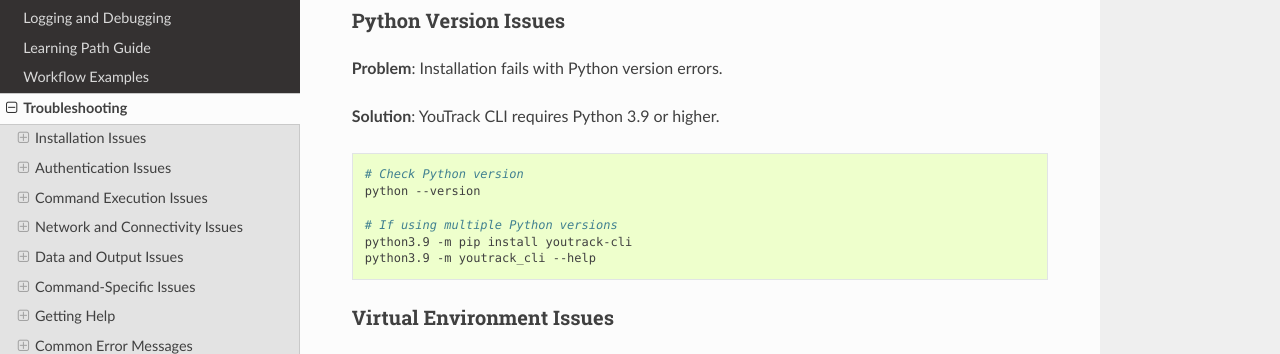
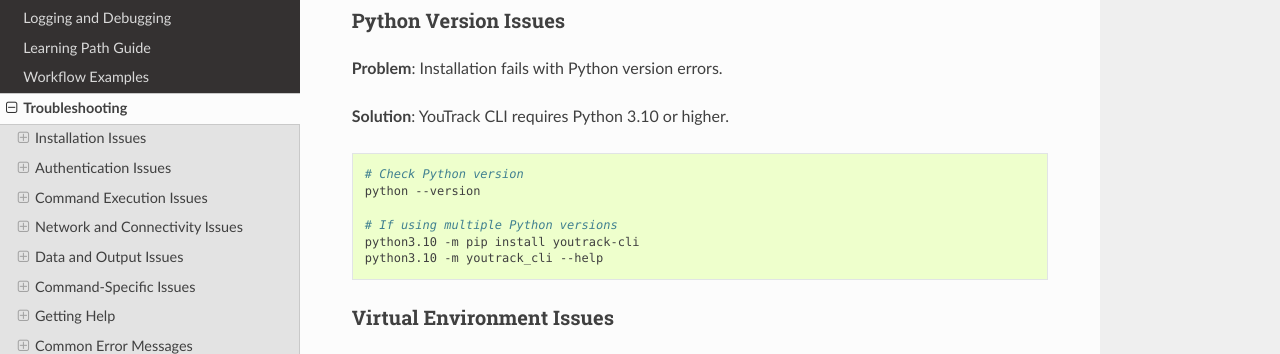
Before and after one commit to ryancheley/yt-cli, a Sphinx documentation site: the page built from docs/troubleshooting.rst, in a window 1280 px wide and 900 px high, scrolled down 1888 px. Shown: the part 151-505 px from the top of the window. Built offline with Sphinx 7.4.7 and the Read the Docs theme 3.1.0, drawn with Linux system fonts in a browser that asks for light colours.

Commit message:
🧹 Remove lingering Python 3.9 references and dead workarounds (#696)
The packaging drop of Python 3.9 (#650) shipped in 0.23.0 but left stale
references behind. Update docs to state Python 3.10+ as the minimum, fix the
pre-commit-doctor version check, and remove the obsolete lazy asyncio.Lock
workarounds in the HTTP client and cache managers (now created eagerly, which
also closes a latent first-caller race). Adds 0.24.0 CHANGELOG notes.

Co-authored-by: Claude Opus 4.8 <noreply@anthropic.com>

```diff
--- a/docs/development.rst
+++ b/docs/development.rst
@@ -9,7 +9,7 @@ Development Setup
 Prerequisites
 ~~~~~~~~~~~~~
 
-* Python 3.9 or higher
+* Python 3.10 or higher
 * `uv <https://docs.astral.sh/uv/>`_ package manager
 * Git
 
--- a/docs/installation.rst
+++ b/docs/installation.rst
@@ -4,7 +4,7 @@ Installation
 Requirements
 ------------
 
-* Python 3.9 or higher
+* Python 3.10 or higher
 * An active YouTrack instance
 * API access to your YouTrack instance
 
--- a/docs/learning-path.rst
+++ b/docs/learning-path.rst
@@ -33,7 +33,7 @@ Prerequisites Check
 
 Before starting, ensure you have:
 
-- Python 3.9+ installed
+- Python 3.10+ installed
 - Basic command line familiarity (cd, ls, basic navigation)
 - Access to a YouTrack instance
 - Your YouTrack credentials or API token
--- a/docs/quickstart.rst
+++ b/docs/quickstart.rst
@@ -24,7 +24,7 @@ YouTrack is an issue tracking and project management tool by JetBrains. If you'r
 * A YouTrack instance URL (ask your team lead or admin)
 * API token or login credentials (see Authentication section below)
 * Basic command line familiarity
-* Python 3.9+ installed on your system
+* Python 3.10+ installed on your system
 
 Authentication
 --------------
--- a/docs/troubleshooting.rst
+++ b/docs/troubleshooting.rst
@@ -44,7 +44,7 @@ Python Version Issues
 
 **Problem**: Installation fails with Python version errors.
 
-**Solution**: YouTrack CLI requires Python 3.9 or higher.
+**Solution**: YouTrack CLI requires Python 3.10 or higher.
 
 .. code-block:: bash
 
@@ -52,8 +52,8 @@ Python Version Issues
    python --version
 
    # If using multiple Python versions
-   python3.9 -m pip install youtrack-cli
-   python3.9 -m youtrack_cli --help
+   python3.10 -m pip install youtrack-cli
+   python3.10 -m youtrack_cli --help
 
 Virtual Environment Issues
 ~~~~~~~~~~~~~~~~~~~~~~~~~~
```
Also changed, not shown: other parts of docs/development.rst (+1 -1 lines), CHANGELOG.md (+16 -0 lines), CONTRIBUTING.md (+3 -3 lines), 3 other files.
